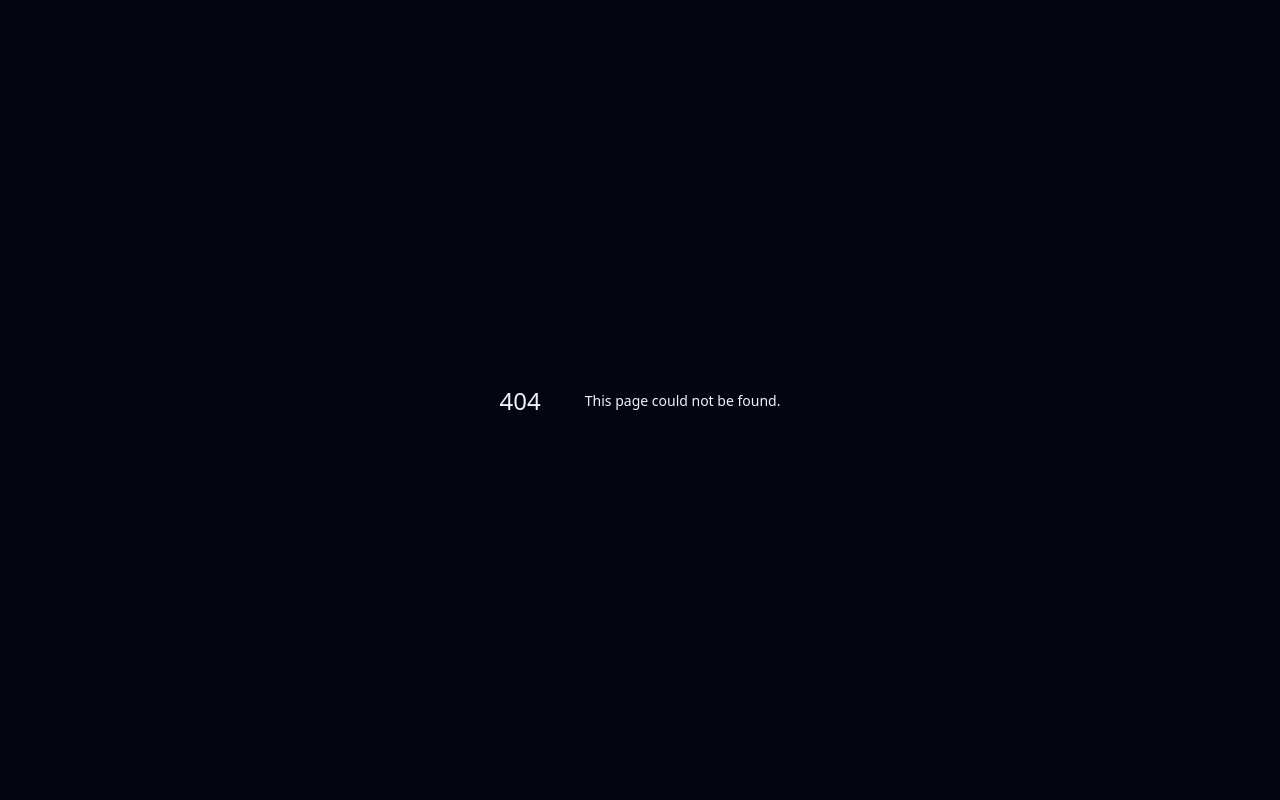
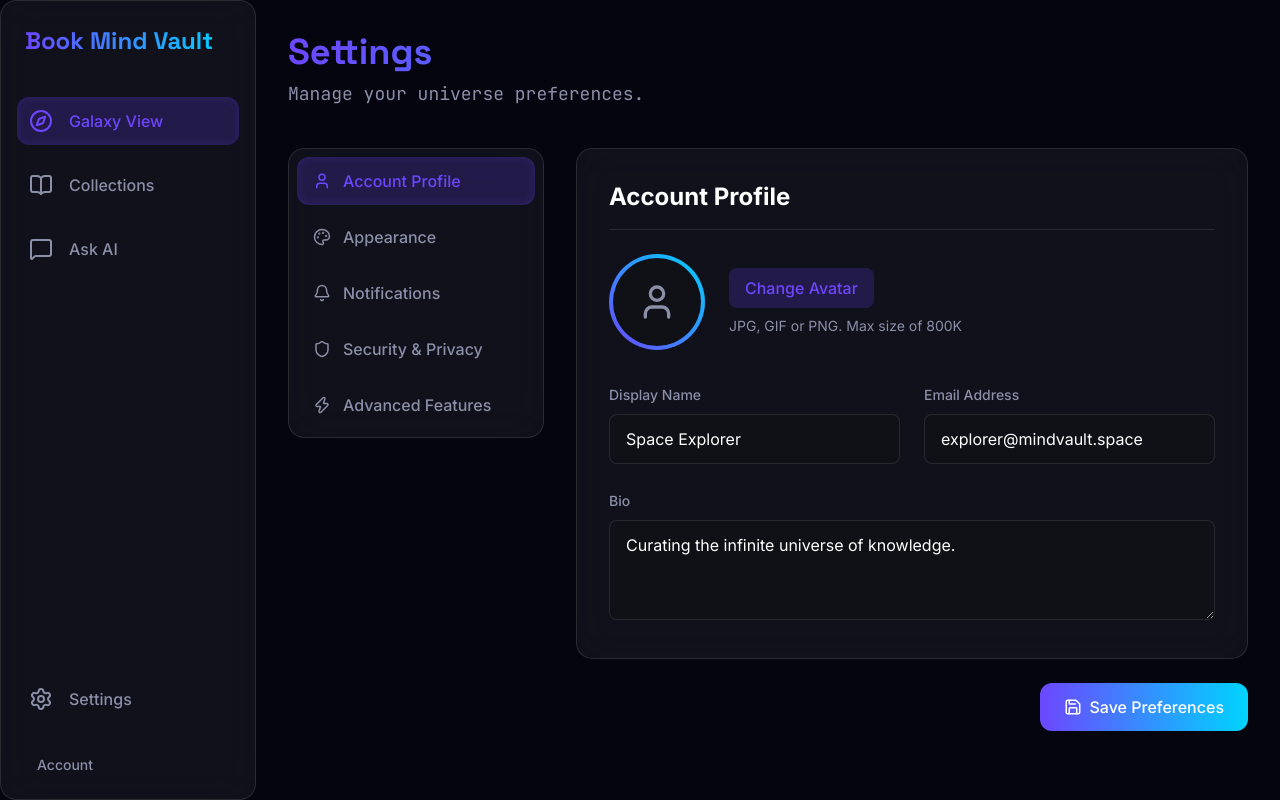
Before and after one commit to abhranilsingharoy-cloud/Book-Mind-Vault, a Next.js app: page /dashboard/settings in a window 1280 px wide. Before the commit this address had no page. Built offline with nearby package versions, Linux system fonts and the light colour scheme.

Commit message:
feat: add settings page and fix layout link

```diff
--- a/app/dashboard/layout.tsx
+++ b/app/dashboard/layout.tsx
@@ -25,7 +25,7 @@ export default function DashboardLayout({
         </div>
 
         <div className="px-4 flex flex-col gap-4">
-          <NavItem href="/settings" icon={<Settings size={24} />} label="Settings" />
+          <NavItem href="/dashboard/settings" icon={<Settings size={24} />} label="Settings" />
           <div className="flex items-center justify-center md:justify-start px-2 mt-4">
             <UserButton afterSignOutUrl="/" />
             <span className="ml-3 hidden md:inline text-sm font-medium text-textSecondary">Account</span>
--- /dev/null
+++ b/app/dashboard/settings/page.tsx
@@ -0,0 +1,156 @@
+'use client';
+
+import React, { useState } from 'react';
+import { User, Bell, Shield, Palette, Zap, Save } from 'lucide-react';
+
+export default function SettingsPage() {
+  const [activeTab, setActiveTab] = useState('account');
+
+  const tabs = [
+    { id: 'account', label: 'Account Profile', icon: <User size={18} /> },
+    { id: 'appearance', label: 'Appearance', icon: <Palette size={18} /> },
+    { id: 'notifications', label: 'Notifications', icon: <Bell size={18} /> },
+    { id: 'security', label: 'Security & Privacy', icon: <Shield size={18} /> },
+    { id: 'advanced', label: 'Advanced Features', icon: <Zap size={18} /> },
+  ];
+
+  return (
+    <div className="min-h-screen p-8 max-w-6xl mx-auto overflow-y-auto pb-24">
+      <div className="mb-10">
+        <h1 className="text-4xl font-heading font-bold text-transparent bg-clip-text bg-gradient-to-r from-primary to-secondary mb-2">Settings</h1>
+        <p className="text-textSecondary text-lg font-mono">Manage your universe preferences.</p>
+      </div>
+
+      <div className="flex flex-col md:flex-row gap-8">
+        {/* Settings Navigation */}
+        <div className="w-full md:w-64 shrink-0">
+          <div className="glass-panel p-2 flex flex-col gap-2">
+            {tabs.map((tab) => (
+              <button
+                key={tab.id}
+                onClick={() => setActiveTab(tab.id)}
+                className={`flex items-center gap-3 px-4 py-3 rounded-xl transition-all duration-300 text-left ${
+                  activeTab === tab.id
+                    ? 'bg-primary/20 text-primary shadow-[inset_0_0_10px_rgba(108,71,255,0.2)]'
+                    : 'text-textSecondary hover:bg-white/5 hover:text-white'
+                }`}
+              >
+                {tab.icon}
+                <span className="font-medium">{tab.label}</span>
+              </button>
+            ))}
+          </div>
+        </div>
+
+        {/* Settings Content Area */}
+        <div className="flex-1">
+          <div className="glass-panel p-8 min-h-[500px]">
+            {activeTab === 'account' && (
+              <div className="animate-in fade-in slide-in-from-bottom-4 duration-500">
+                <h2 className="text-2xl font-bold mb-6 text-white border-b border-white/10 pb-4">Account Profile</h2>
+
+                <div className="space-y-6">
+                  <div className="flex items-center gap-6 mb-8">
+                    <div className="w-24 h-24 rounded-full bg-gradient-to-tr from-primary to-secondary p-1">
+                      <div className="w-full h-full rounded-full bg-surface flex items-center justify-center">
+                        <User size={40} className="text-textSecondary" />
+                      </div>
+                    </div>
+                    <div>
+                      <button className="px-4 py-2 bg-primary/20 text-primary rounded-lg font-medium hover:bg-primary/30 transition-colors mb-2">Change Avatar</button>
+                      <p className="text-sm text-textSecondary">JPG, GIF or PNG. Max size of 800K</p>
+                    </div>
+                  </div>
+
+                  <div className="grid grid-cols-1 md:grid-cols-2 gap-6">
+                    <div className="space-y-2">
+                      <label className="text-sm text-textSecondary font-medium">Display Name</label>
+                      <input type="text" className="w-full bg-surface border border-white/10 rounded-lg px-4 py-3 text-white focus:outline-none focus:border-primary focus:ring-1 focus:ring-primary transition-all" defaultValue="Space Explorer" />
+                    </div>
+                    <div className="space-y-2">
+                      <label className="text-sm text-textSecondary font-medium">Email Address</label>
+                      <input type="email" className="w-full bg-surface border border-white/10 rounded-lg px-4 py-3 text-white focus:outline-none focus:border-primary focus:ring-1 focus:ring-primary transition-all" defaultValue="explorer@mindvault.space" readOnly />
+                    </div>
+                  </div>
+
+                  <div className="space-y-2 mt-4">
+                    <label className="text-sm text-textSecondary font-medium">Bio</label>
+                    <textarea className="w-full bg-surface border border-white/10 rounded-lg px-4 py-3 text-white focus:outline-none focus:border-primary focus:ring-1 focus:ring-primary transition-all min-h-[100px]" defaultValue="Curating the infinite universe of knowledge." />
+                  </div>
+                </div>
+              </div>
+            )}
+
+            {activeTab === 'appearance' && (
+              <div className="animate-in fade-in slide-in-from-bottom-4 duration-500">
+                <h2 className="text-2xl font-bold mb-6 text-white border-b border-white/10 pb-4">Appearance</h2>
+
+                <div className="space-y-8">
+                  <div>
+                    <h3 className="text-lg font-medium mb-4">Theme</h3>
+                    <div className="grid grid-cols-3 gap-4">
+                      <div className="border-2 border-primary bg-background rounded-xl p-4 cursor-pointer relative overflow-hidden group">
+                        <div className="absolute inset-0 bg-gradient-to-tr from-primary/10 to-transparent opacity-0 group-hover:opacity-100 transition-opacity"></div>
+                        <div className="w-full h-24 bg-surface rounded-lg mb-3 flex items-center justify-center border border-white/5">
+                          <div className="w-12 h-12 rounded-full bg-background border border-white/10"></div>
+                        </div>
+                        <p className="text-center font-medium">Deep Space</p>
+                      </div>
+                      <div className="border border-white/10 bg-white rounded-xl p-4 cursor-pointer opacity-50 relative overflow-hidden">
+                        <div className="absolute inset-0 flex items-center justify-center bg-black/40 backdrop-blur-[2px] rounded-xl z-10">
+                          <span className="bg-black/80 text-xs px-2 py-1 rounded text-white">Coming Soon</span>
+                        </div>
+                        <div className="w-full h-24 bg-gray-100 rounded-lg mb-3 flex items-center justify-center">
+                          <div className="w-12 h-12 rounded-full bg-white shadow-sm"></div>
+                        </div>
+                        <p className="text-center font-medium text-gray-800">Light Matter</p>
+                      </div>
+                      <div className="border border-white/10 bg-[#0A192F] rounded-xl p-4 cursor-pointer opacity-50 relative overflow-hidden">
+                         <div className="absolute inset-0 flex items-center justify-center bg-black/40 backdrop-blur-[2px] rounded-xl z-10">
+                          <span className="bg-black/80 text-xs px-2 py-1 rounded text-white">Coming Soon</span>
+                        </div>
+                        <div className="w-full h-24 bg-[#112240] rounded-lg mb-3 flex items-center justify-center">
+                          <div className="w-12 h-12 rounded-full bg-[#0A192F] shadow-sm"></div>
+                        </div>
+                        <p className="text-center font-medium text-blue-100">Nebula</p>
+                      </div>
+                    </div>
+                  </div>
+
+                  <div className="space-y-4">
+                    <h3 className="text-lg font-medium">Animation Intensity</h3>
+                    <div className="flex items-center gap-4">
+                      <span className="text-textSecondary text-sm">Minimal</span>
+                      <input type="range" min="1" max="100" defaultValue="75" className="flex-1 accent-primary" />
+                      <span className="text-textSecondary text-sm">Immersive</span>
+                    </div>
+                  </div>
+                </div>
+              </div>
+            )}
+
+            {['notifications', 'security', 'advanced'].includes(activeTab) && (
+              <div className="animate-in fade-in slide-in-from-bottom-4 duration-500 flex flex-col items-center justify-center h-full text-center py-20">
+                <div className="w-20 h-20 bg-surface rounded-full flex items-center justify-center mb-6 border border-white/5 shadow-[0_0_30px_rgba(108,71,255,0.1)]">
+                  <Shield size={32} className="text-primary" />
+                </div>
+                <h2 className="text-2xl font-bold mb-2">Module Offline</h2>
+                <p className="text-textSecondary max-w-md">
+                  This configuration sector is currently being upgraded by our orbital engineers. Check back soon.
+                </p>
+              </div>
+            )}
+
+          </div>
+
+          <div className="mt-6 flex justify-end">
+            <button className="flex items-center gap-2 px-6 py-3 bg-gradient-to-r from-primary to-secondary text-white rounded-xl font-medium hover:shadow-[0_0_20px_rgba(108,71,255,0.4)] transition-all transform hover:-translate-y-1">
+              <Save size={18} />
+              Save Preferences
+            </button>
+          </div>
+        </div>
+      </div>
+    </div>
+  );
+}
```
